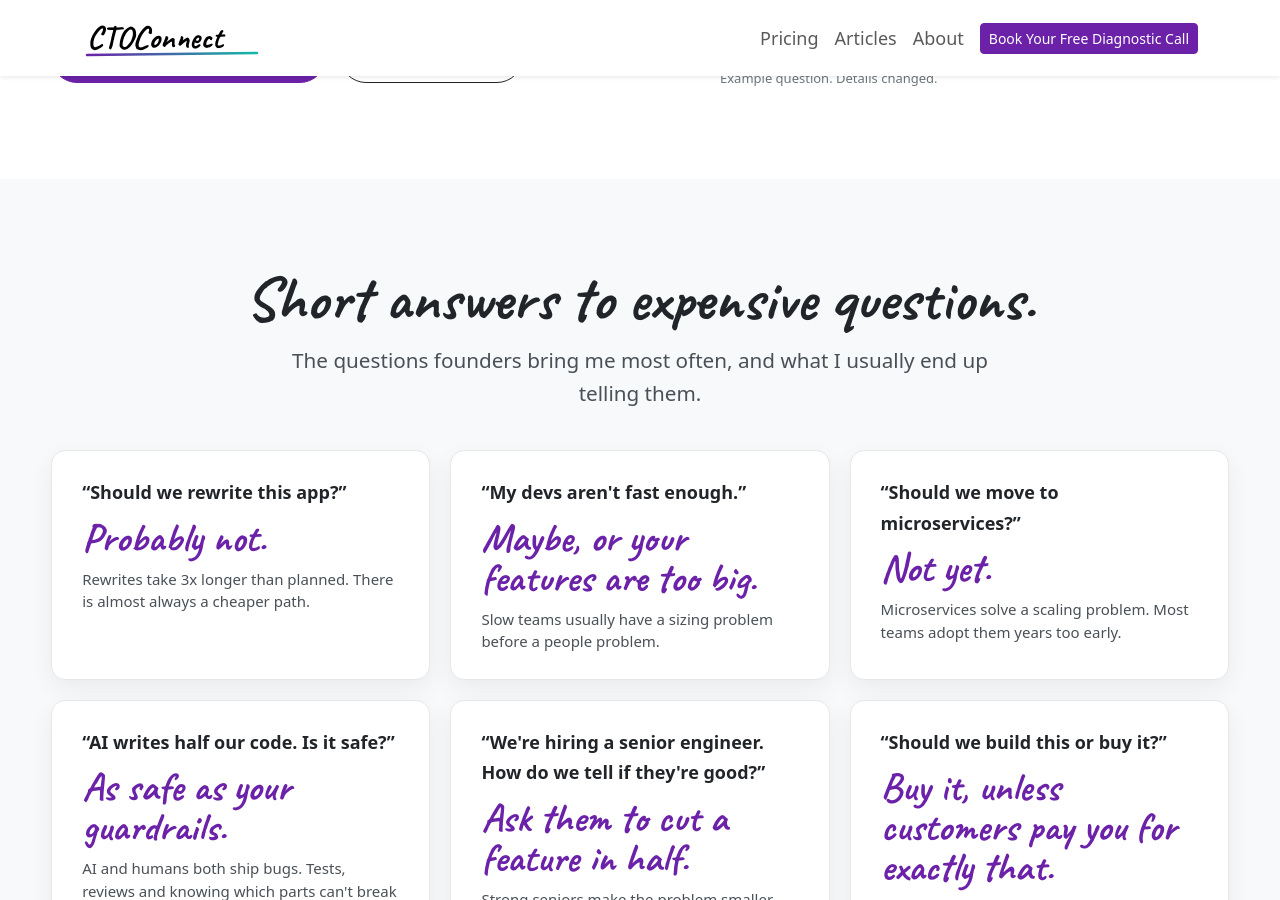
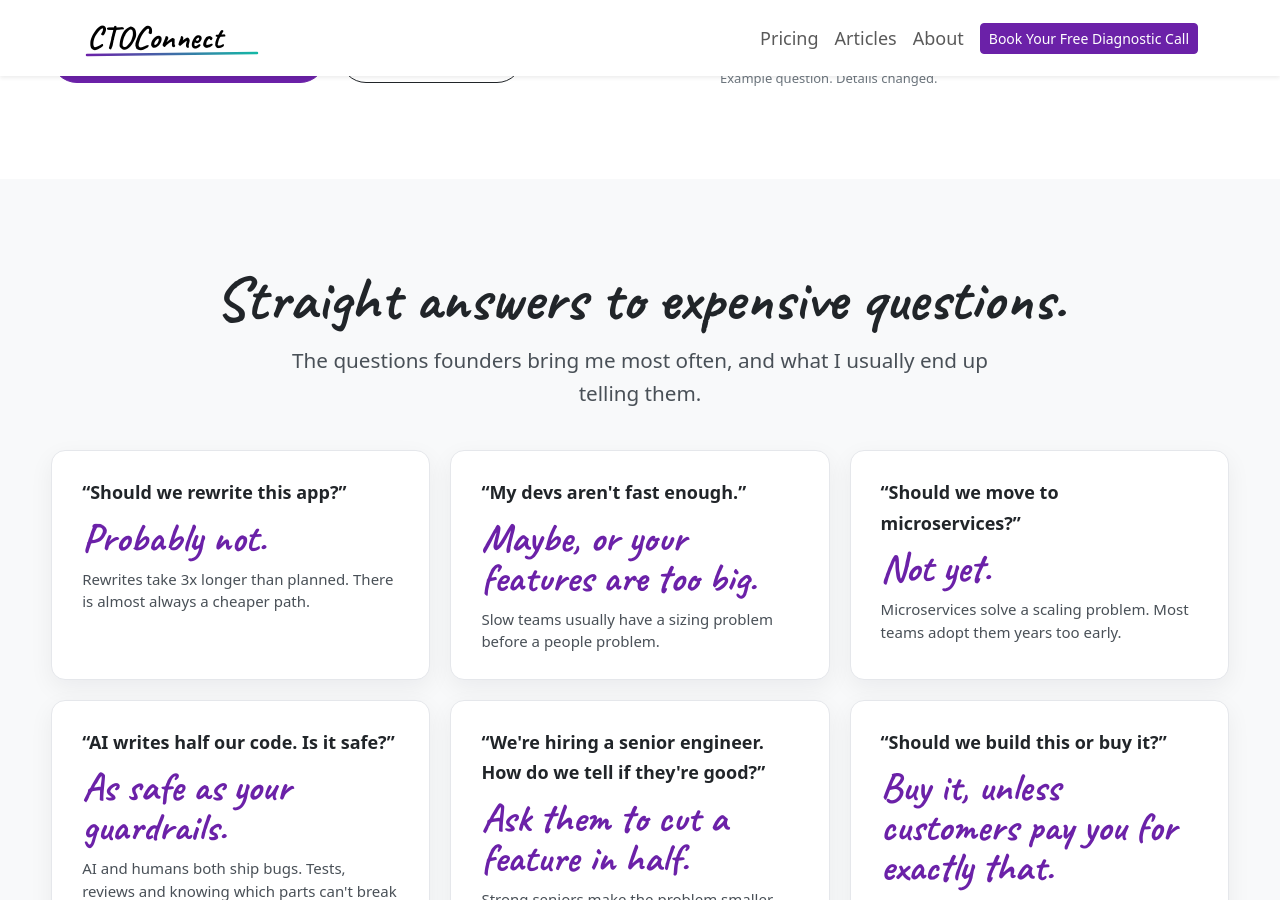
Before and after one commit to backupparachute/ctoconnect-website, a Jekyll site: the page built from index.html, in a window 1280 px wide and 900 px high, scrolled down 579 px. Built offline with Jekyll 4.4.1, drawn with Linux system fonts in a browser that asks for light colours; comment, search, counter and statistics services are not loaded.

Commit message:
Retitle the answers section to Straight answers
Co-Authored-By: Claude Opus 5.5 <noreply@anthropic.com>

```diff
--- a/_data/answers.yml
+++ b/_data/answers.yml
@@ -1,4 +1,4 @@
-# The questions in the homepage "Short answers to expensive questions." grid.
+# The questions in the homepage "Straight answers to expensive questions." grid.
 # Rendered by _includes/home/answers.html.
 - question: Should we rewrite this app?
   answer: Probably not.
--- a/_includes/home/answers.html
+++ b/_includes/home/answers.html
@@ -1,7 +1,7 @@
 <section class="section-band" id="answers">
     <div class="section-inner">
         <div class="section-head">
-            <h2>Short answers to expensive questions.</h2>
+            <h2>Straight answers to expensive questions.</h2>
             <p class="lead-text">The questions founders bring me most often, and what I usually end up telling them.</p>
         </div>
         <div class="answers-grid">
```
